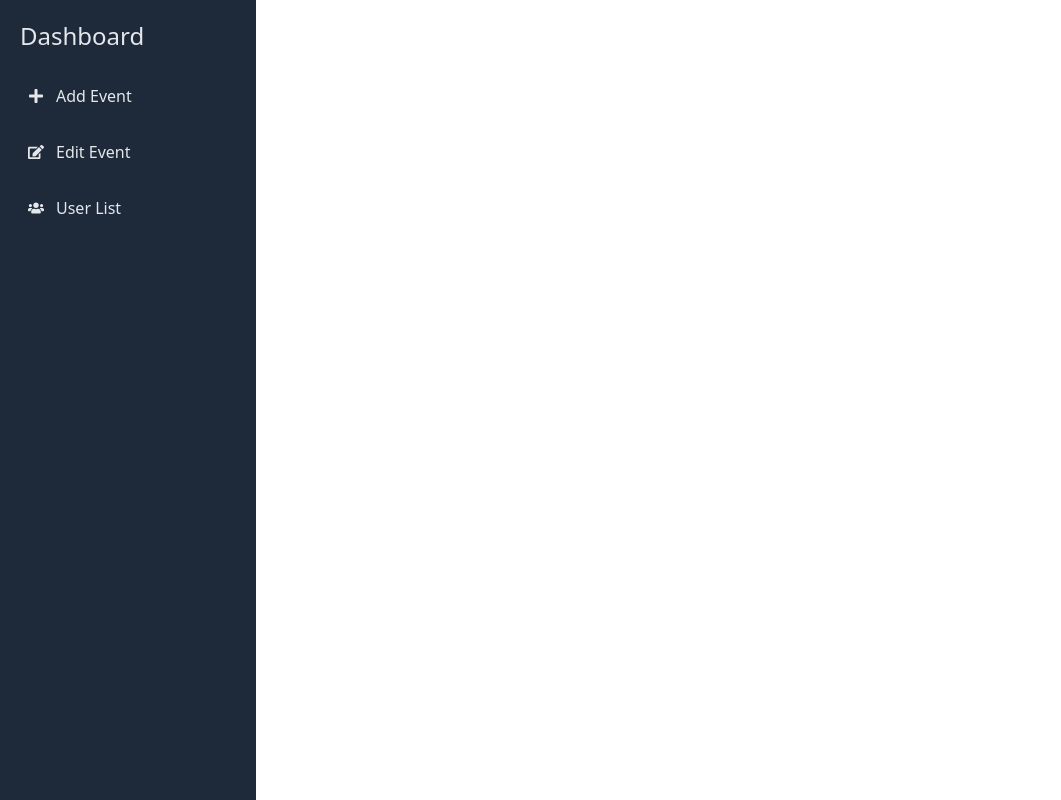
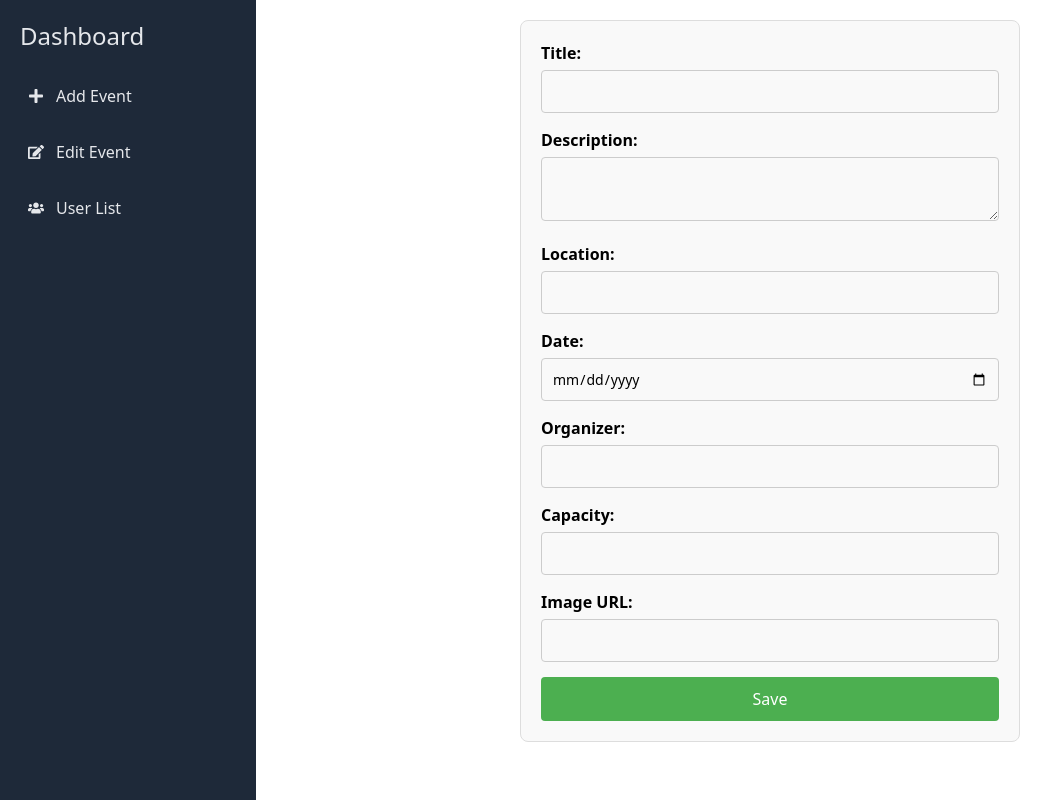
Before and after one commit to marcyannick1/events, a React (Vite) app in the folder front/: page /dashboard/events/edit in a window 1280 px wide. Shown: the whole page, without its empty margins (0-1061 px from the left). Built offline with nearby package versions, Linux system fonts and the light colour scheme.

Commit message:
implement EventEdit component with form handling and styling

```diff
--- /dev/null
+++ b/front/src/components/Events/EventEdit.css
@@ -0,0 +1,53 @@
+form {
+    display: flex;
+    flex-direction: column;
+    gap: 15px;
+    padding: 20px;
+    background-color: #f9f9f9;
+    border: 1px solid #ddd;
+    border-radius: 8px;
+    max-width: 500px;
+    margin: 0 auto;
+}
+
+label {
+    font-weight: bold;
+    margin-bottom: 5px;
+    display: block;
+}
+
+input, textarea {
+    width: 100%;
+    padding: 10px;
+    border: 1px solid #ccc;
+    border-radius: 4px;
+    font-size: 14px;
+}
+
+textarea {
+    resize: vertical;
+}
+
+button {
+    padding: 10px 20px;
+    background-color: #4caf50;
+    color: white;
+    border: none;
+    border-radius: 4px;
+    cursor: pointer;
+    font-size: 16px;
+}
+
+button:disabled {
+    background-color: #ccc;
+    cursor: not-allowed;
+}
+
+button:hover:not(:disabled) {
+    background-color: #45a049;
+}
+
+p {
+    margin: 0;
+    font-size: 14px;
+}
--- a/front/src/components/Events/EventEdit.jsx
+++ b/front/src/components/Events/EventEdit.jsx
@@ -1,6 +1,8 @@
 import React, { useState } from "react";
+import EventServices from "../../services/EventServices";
+import './EventEdit.css'; // Assuming you have some CSS for styling
 
-const API_BASE_URL = process.env.REACT_APP_API_BASE_URL;
+const eventServices = new EventServices();
 
 const EventEdit = ({ event, onSave }) => {
     const [formData, setFormData] = useState({
@@ -13,20 +15,40 @@ const EventEdit = ({ event, onSave }) => {
         imageUrl: event?.imageUrl || "",
     });
 
+    const [loading, setLoading] = useState(false);
+    const [error, setError] = useState(null);
+
     const handleChange = (e) => {
         const { name, value } = e.target;
         setFormData({ ...formData, [name]: value });
     };
 
-    const handleSubmit = (e) => {
+    const handleSubmit = async (e) => {
         e.preventDefault();
-        if (onSave) {
-            onSave(formData);
+        setLoading(true);
+        setError(null);
+
+        try {
+            if (event?.id) {
+                // Update existing event
+                await eventServices.updateEvent(event.id, formData);
+            } else {
+                // Add new event
+                await eventServices.addEvent(formData);
+            }
+            if (onSave) {
+                onSave(formData);
+            }
+        } catch (err) {
+            setError(err.message);
+        } finally {
+            setLoading(false);
         }
     };
 
     return (
         <form onSubmit={handleSubmit}>
+            {error && <p style={{ color: "red" }}>{error}</p>}
             <div>
                 <label>Title:</label>
                 <input
@@ -89,7 +111,9 @@ const EventEdit = ({ event, onSave }) => {
                     onChange={handleChange}
                 />
             </div>
-            <button type="submit">Save</button>
+            <button type="submit" disabled={loading}>
+                {loading ? "Saving..." : "Save"}
+            </button>
         </form>
     );
 };
--- a/front/src/page/Dashboard.jsx
+++ b/front/src/page/Dashboard.jsx
@@ -3,6 +3,9 @@ import Sidebar from '../components/Sidebar';
 import { Routes, Route } from 'react-router-dom';
 import UserList from '../components/User/UserList';
 import EventList from '../components/Events/EventList';
+import EventEdit from '../components/Events/EventEdit';
+import EventAdd from '../components/Events/EventAdd';
+import EventDetails from '../components/Events/EventDetails';
 
 export default function Dashboard() {
     return (
@@ -12,6 +15,9 @@ export default function Dashboard() {
                 <Routes>
                     <Route path="users" element={<UserList />} />
                     <Route path="/" element={<EventList events={[]} />} />
+                    <Route path="events/add" element={<EventAdd />} />
+                    <Route path="events/edit" element={<EventEdit />} />
+                    <Route path="events/:eventId" element={<EventDetails />} />
                 </Routes>
             </div>
         </div>
```
